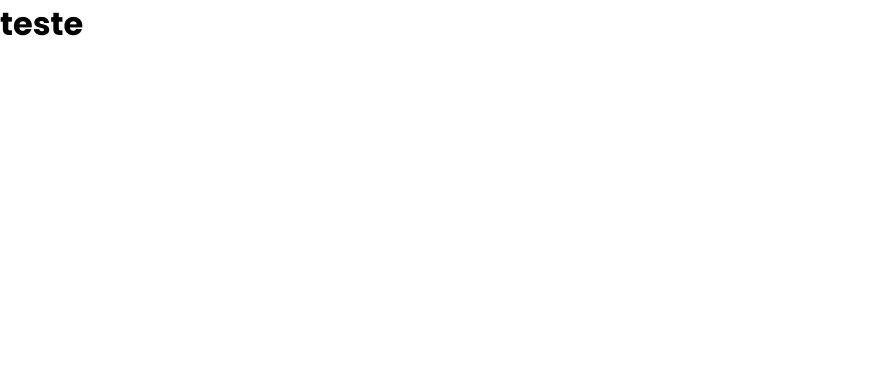
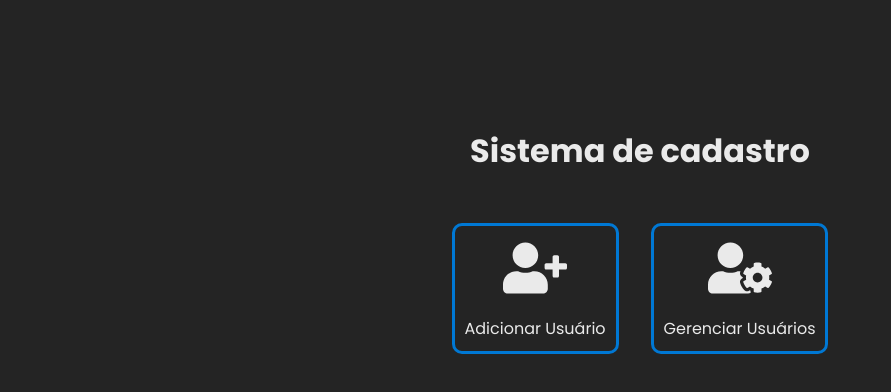
Before and after one commit to Darlan0307/Register_Users_frontend, a React (Vite) app: page / in a window 1280 px wide. Shown: the top 392 px of the page, without its empty margins (0-891 px from the left). Built offline with nearby package versions, Linux system fonts and the light colour scheme.

Commit message:
:sparkles: pagina home finalizada

```diff
--- a/package.json
+++ b/package.json
@@ -11,7 +11,10 @@
   },
   "dependencies": {
     "react": "^18.2.0",
-    "react-dom": "^18.2.0"
+    "react-dom": "^18.2.0",
+    "react-icons": "^4.12.0",
+    "react-router-dom": "^6.21.1",
+    "sass": "^1.69.6"
   },
   "devDependencies": {
     "@types/react": "^18.2.43",
--- /dev/null
+++ b/src/App.scss
@@ -0,0 +1,12 @@
+.app{
+  min-height: 60vh;
+  display: flex;
+  flex-direction: column;
+  align-items: center;
+  justify-content: center;
+  gap: 3em;
+
+  h1{
+    color: #eaeaea;
+  }
+}
--- a/src/App.tsx
+++ b/src/App.tsx
@@ -1,10 +1,12 @@
+import ContainerPages from "./components/ContainerPages"
+import './App.scss'
 function App() {
 
-
   return (
-    <>
-      <h1>teste</h1>
-    </>
+    <div className="app">
+      <h1>Sistema de cadastro</h1>
+      <ContainerPages/>
+    </div>
   )
 }
 
--- /dev/null
+++ b/src/components/ContainerPages/index.tsx
@@ -0,0 +1,18 @@
+import { Route, Routes } from "react-router-dom"
+import Home from "../pages/Home"
+import UserForm from "../pages/UserForm"
+import Gerenciamento from "../pages/Gerenciamento"
+
+const ContainerPages = () => {
+  return (
+    <main>
+      <Routes>
+        <Route index element={<Home/>}/>
+        <Route path="/userform" element={<UserForm/>}/>
+        <Route path="/gerenciamento" element={<Gerenciamento/>}/>
+      </Routes>
+    </main>
+  )
+}
+
+export default ContainerPages
--- /dev/null
+++ b/src/components/pages/Gerenciamento/index.tsx
@@ -0,0 +1,5 @@
+export default function Gerenciamento() {
+  return (
+    <div>Gerenciamento</div>
+  )
+}
--- /dev/null
+++ b/src/components/pages/Home/index.tsx
@@ -0,0 +1,25 @@
+import { useNavigate } from 'react-router-dom';
+import './styles.scss'
+import { FaUserPlus,FaUserCog } from "react-icons/fa";
+
+export default function Home(){
+
+  const navigate = useNavigate()
+
+  return(
+    <div className="home_page"
+    onClick={()=>navigate("/userform")}
+    >
+      <div className='option'>
+        <FaUserPlus/>
+        <span>Adicionar Usuário</span>
+      </div>
+      <div className='option'
+      onClick={()=>navigate("/gerenciamento")}
+      >
+        <FaUserCog/>
+        <span>Gerenciar Usuários</span>
+      </div>
+    </div>
+  )
+}
--- /dev/null
+++ b/src/components/pages/Home/styles.scss
@@ -0,0 +1,30 @@
+.home_page{
+  display: flex;
+  flex-flow: row wrap;
+  align-items: center;
+  justify-content: center;
+  gap: 2em;
+
+  .option{
+    display: flex;
+    flex-direction: column;
+    align-items: center;
+    gap: 1em;
+    border: 3px solid #0078d4;
+    padding: 10px;
+    border-radius: 10px;
+    transition: all .6s;
+    &:hover{
+      cursor: pointer;
+      transform: scale(1.1);
+    }
+
+    svg,span{
+      color: #eaeaea;
+    }
+
+    svg{
+      font-size: 4em;
+    }
+  }
+}
--- /dev/null
+++ b/src/components/pages/UserForm/index.tsx
@@ -0,0 +1,5 @@
+export default function UserForm() {
+  return (
+    <div>UserForm</div>
+  )
+}
--- a/src/index.css
+++ b/src/index.scss
@@ -5,4 +5,8 @@
   font-family: 'Poppins', sans-serif;
 }
 
+body{
+  background-color: #242424;
+}
+
 /* https://api-register-users.onrender.com */
--- a/src/main.tsx
+++ b/src/main.tsx
@@ -1,10 +1,16 @@
 import React from 'react'
 import ReactDOM from 'react-dom/client'
 import App from './App.tsx'
-import './index.css'
+import './index.scss'
+
+import { BrowserRouter,Routes,Route } from 'react-router-dom'
 
 ReactDOM.createRoot(document.getElementById('root')!).render(
   <React.StrictMode>
-    <App />
+    <BrowserRouter>
+      <Routes>
+        <Route path="/*" element={<App />}/>
+      </Routes>
+    </BrowserRouter>
   </React.StrictMode>,
 )
```
Also changed, not shown: src/components/ContainerPages/styles.module.scss (added), 1 other file (tests, documents, lock files or other folders).
